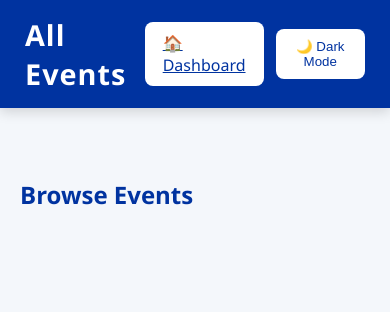
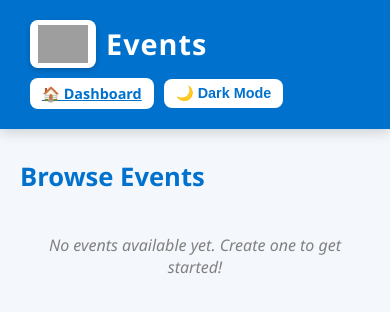
Before and after one commit to Aryan7391/Event-planner, a plain HTML site: page events.html in a window 390 px wide. Drawn offline with Linux system fonts and the light colour scheme; no server answers; grey boxes are pictures that could not be loaded.

Commit message:
Update events.html

```diff
--- a/events.html
+++ b/events.html
@@ -5,11 +5,128 @@
   <meta name="viewport" content="width=device-width, initial-scale=1.0">
   <title>BIRLA GLOBAL UNIVERSITY</title>
   <link rel="stylesheet" href="style.css">
+  <style>
+    /* ===== Header Styling ===== */
+    header {
+      display: flex;
+      justify-content: space-between;
+      align-items: center;
+      padding: 20px 30px;
+      background-color: #0072CE;
+      color: white;
+      flex-wrap: wrap;
+      gap: 10px;
+    }
+
+    .logo-container {
+      display: flex;
+      align-items: center;
+      gap: 10px;
+    }
+
+    .logo-bg {
+      background-color: white;
+      padding: 5px 8px;
+      border-radius: 8px;
+      display: flex;
+      align-items: center;
+      box-shadow: 0 2px 6px rgba(0,0,0,0.2);
+    }
+
+    .logo {
+      width: 50px;
+      height: auto;
+    }
+
+    header h1 {
+      font-size: 1.8rem;
+      margin: 0;
+    }
+
+    nav {
+      display: flex;
+      gap: 10px;
+      flex-wrap: wrap;
+    }
+
+    .btn {
+      background-color: white;
+      color: #0072CE;
+      padding: 8px 16px;
+      border: none;
+      border-radius: 8px;
+      cursor: pointer;
+      font-weight: bold;
+      transition: all 0.2s;
+    }
+
+    .btn:hover {
+      background-color: #e0e0e0;
+    }
+
+    /* ===== Main Content ===== */
+    .container { max-width: 1200px; margin: 30px auto; padding: 0 20px; }
+    h2 { font-size: 1.6rem; color: #0072CE; margin-bottom: 20px; }
+
+    /* ===== Event Grid ===== */
+    .event-grid {
+      display: grid;
+      grid-template-columns: repeat(auto-fit, minmax(280px, 1fr));
+      gap: 20px;
+    }
+
+    .event-card {
+      background-color: white;
+      border-radius: 12px;
+      overflow: hidden;
+      box-shadow: 0 4px 12px rgba(0,0,0,0.1);
+      transition: transform 0.2s, box-shadow 0.2s;
+      display: flex;
+      flex-direction: column;
+    }
+    .event-card:hover {
+      transform: translateY(-5px);
+      box-shadow: 0 8px 20px rgba(0,0,0,0.15);
+    }
+    .event-card img {
+      width: 100%; height: 180px; object-fit: cover;
+    }
+    .event-card h3 { font-size: 1.3rem; margin: 15px; color: #0072CE; }
+    .event-card p { margin: 5px 15px; font-size: 0.95rem; line-height: 1.4; }
+    .card-buttons { margin: 15px; display: flex; gap: 10px; }
+    .card-buttons button {
+      flex: 1;
+      padding: 8px 10px;
+      background-color: #FF4D4D;
+      color: white; border: none; border-radius: 8px;
+      cursor: pointer; font-weight: bold; transition: background 0.2s;
+    }
+    .card-buttons button:hover { background-color: #e63939; }
+
+    #emptyMsg { font-style: italic; font-size: 1rem; color: gray; text-align: center; margin-top: 20px; }
+
+    /* ===== Dark Mode ===== */
+    body.dark-mode { background-color: #121212; color: #e0e0e0; }
+    body.dark-mode header { background-color: #1f1f1f; }
+    body.dark-mode .event-card { background-color: #1e1e1e; box-shadow: 0 4px 15px rgba(0,0,0,0.6); }
+
+    @media(max-width: 600px) {
+      header { flex-direction: column; align-items: flex-start; }
+      .btn { font-size: 0.9rem; padding: 6px 12px; }
+      .event-card img { height: 150px; }
+    }
+  </style>
 </head>
 <body>
+
   <!-- ===== Header ===== -->
   <header>
-    <h1>All Events</h1>
+    <div class="logo-container">
+      <div class="logo-bg">
+        <img src="https://www.bgu.ac.in/wp-content/themes/bgu/images/bgu-logo.png" alt="Birla Global University Logo" class="logo">
+      </div>
+      <h1>Events</h1>
+    </div>
     <nav>
       <a href="index.html" class="btn">🏠 Dashboard</a>
       <a href="create-event.html" id="createBtn" class="btn">➕ Create Event</a>
@@ -20,15 +137,9 @@
 
   <!-- ===== Main Content ===== -->
   <main class="container">
-    <h2 style="margin-bottom: 15px; color: var(--primary);">Browse Events</h2>
-
-    <!-- Event Grid -->
+    <h2>Browse Events</h2>
     <section id="eventList" class="event-grid"></section>
-
-    <!-- Empty state message -->
-    <p id="emptyMsg" style="text-align:center; margin-top:20px; color:gray; display:none;">
-      No events available yet. Create one to get started!
-    </p>
+    <p id="emptyMsg">No events available yet. Create one to get started!</p>
   </main>
 
   <!-- ===== Firebase Events Loader ===== -->
@@ -41,7 +152,6 @@
     const emptyMsg = document.getElementById("emptyMsg");
     const isLoggedIn = localStorage.getItem("isLoggedIn") === "true";
 
-    // Hide create + logout buttons if not logged in
     if (!isLoggedIn) {
       document.getElementById("createBtn").style.display = "none";
       document.getElementById("logoutBtn").style.display = "none";
@@ -64,7 +174,7 @@
         card.className = "event-card";
 
         card.innerHTML = `
-          ${data.image ? `<img src="${data.image}" alt="Event Image">` : ""}
+          <img src="${data.image || 'https://via.placeholder.com/400x200?text=No+Image'}" alt="Event Image">
           <h3>${data.title}</h3>
           <p><strong>Date:</strong> ${data.date}</p>
           <p><strong>Location:</strong> ${data.location}</p>
@@ -74,8 +184,6 @@
         `;
 
         const btnContainer = card.querySelector(".card-buttons");
-
-        // Only logged-in users get delete button
         if (isLoggedIn) {
           const deleteBtn = document.createElement("button");
           deleteBtn.textContent = "Delete";
```
